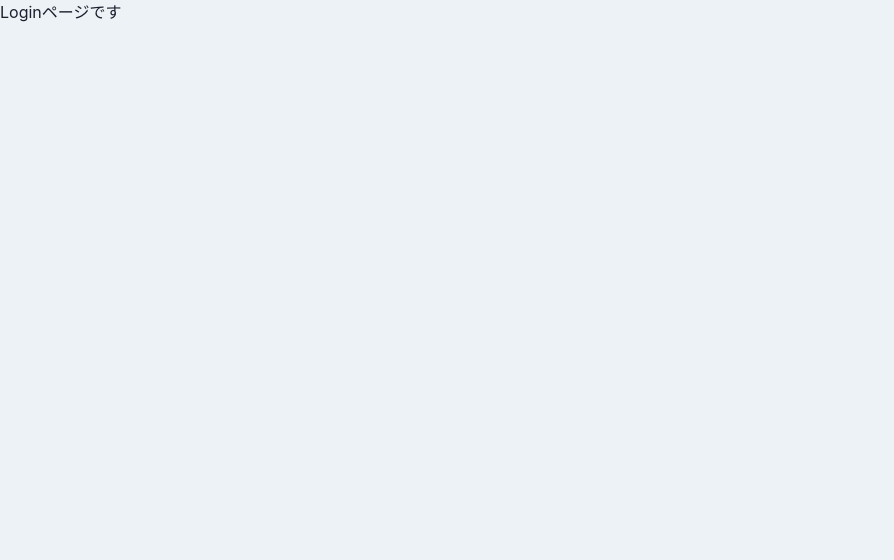
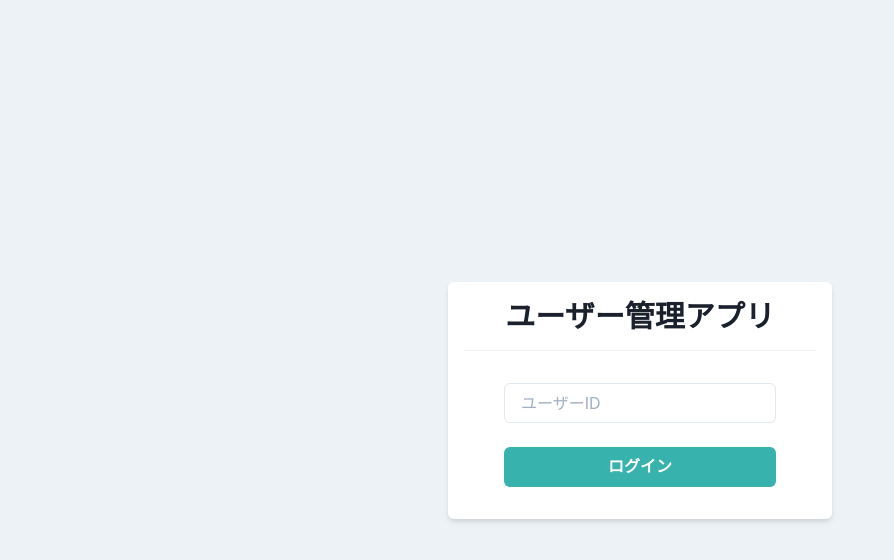
Before and after one commit to takizawazaku/react-chakraui-sample, a React (Create React App) app: page / in a window 1280 px wide. Shown: the top 560 px of the page, without its empty margins (0-894 px from the left). Built offline with nearby package versions, Linux system fonts and the light colour scheme.

Commit message:
ログイン画面の作成

```diff
--- a/src/components/pages/login/Login.tsx
+++ b/src/components/pages/login/Login.tsx
@@ -1,5 +1,34 @@
 import { memo, VFC } from "react";
+import {
+  Box,
+  Button,
+  Divider,
+  Flex,
+  Heading,
+  Input,
+  Stack,
+} from "@chakra-ui/react";
 
 export const Login: VFC = memo(() => {
-  return <p>Loginページです</p>;
+  return (
+    <Flex alignItems="center" justifyContent="center" height="100vh">
+      <Box bg="white" w="sm" p={4} borderRadius="md" shadow="md">
+        <Heading as="h1" size="lg" textAlign="center">
+          ユーザー管理アプリ
+        </Heading>
+        <Divider my={4} />
+        <Stack spacing={6} py={4} px={10}>
+          <Input placeholder="ユーザーID" />
+          <Button
+            bg="teal.400"
+            color="white"
+            isFullWidth
+            _hover={{ opacity: 0.8 }}
+          >
+            ログイン
+          </Button>
+        </Stack>
+      </Box>
+    </Flex>
+  );
 });
```
